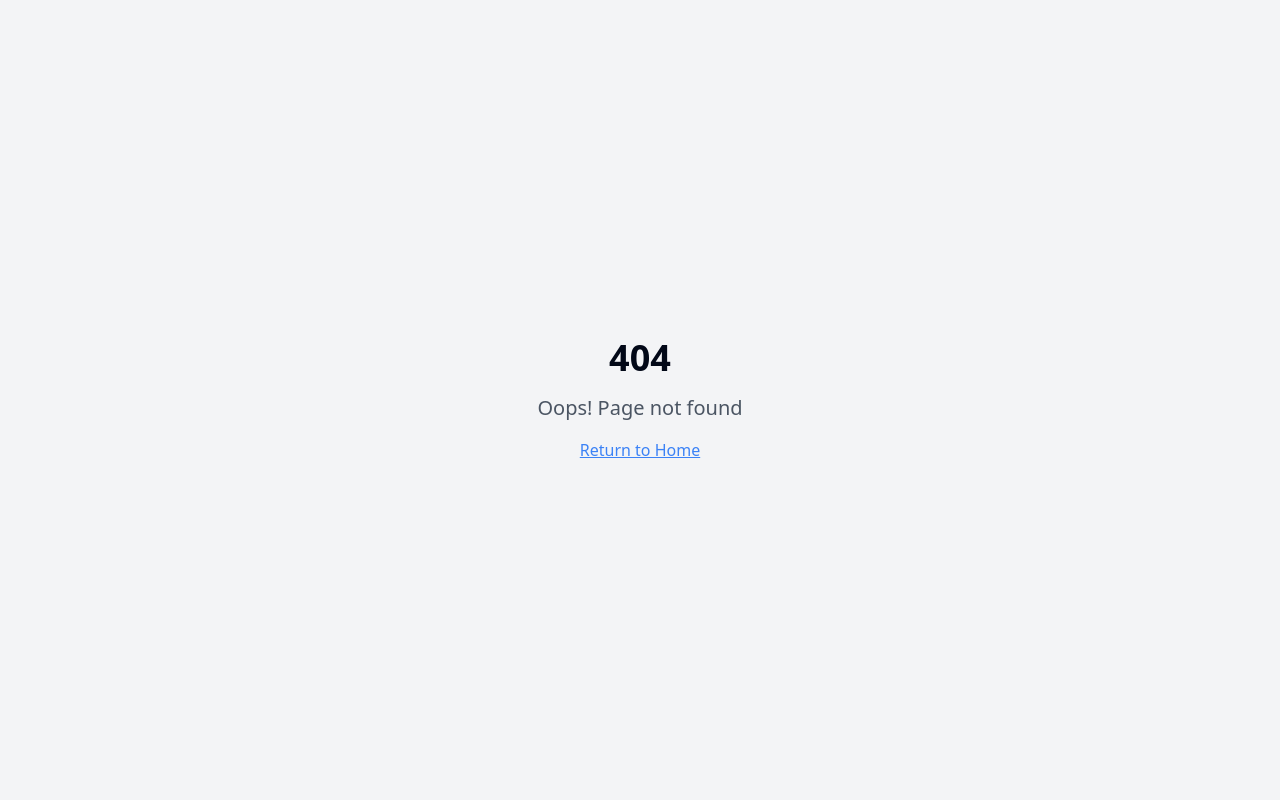
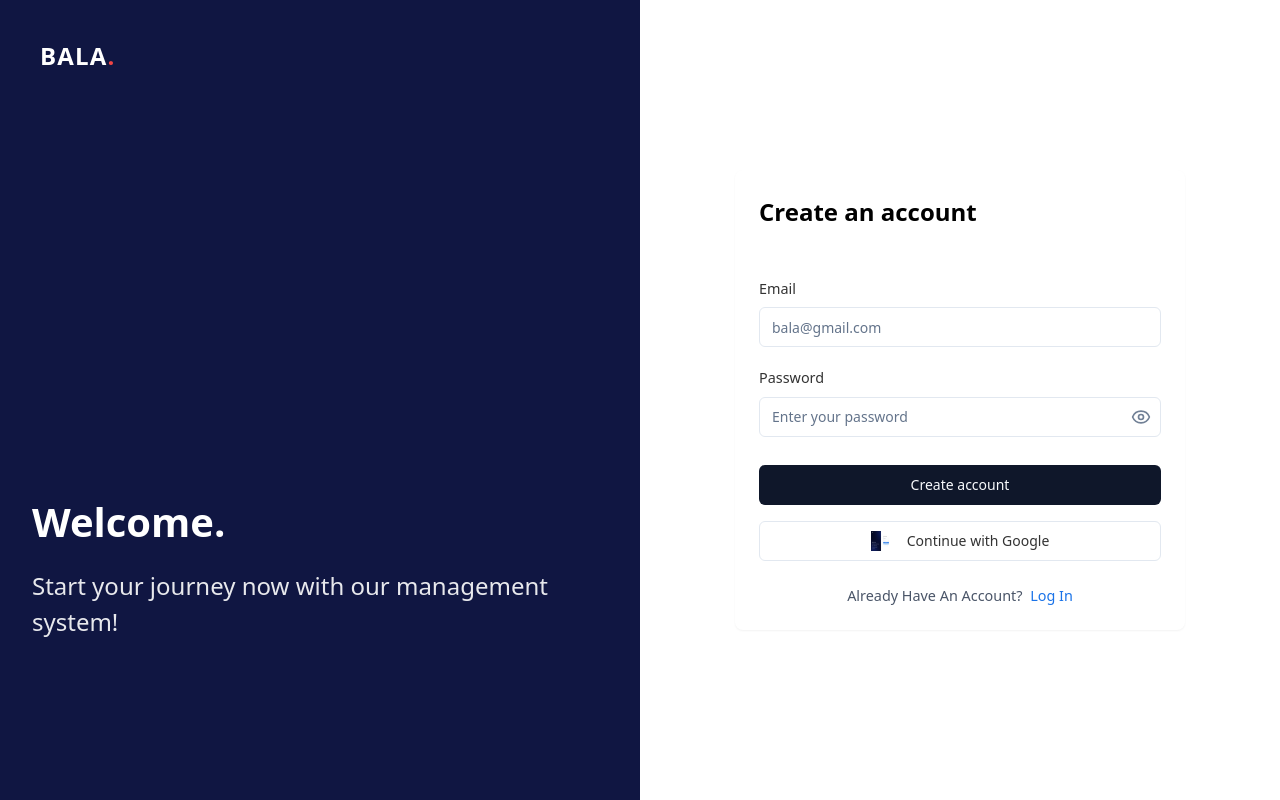
Before and after one commit to ErenaShah/react-gatekeeper-portal, a React (Vite) app: page /signup in a window 1280 px wide. Before the commit this address had no page. Built offline with nearby package versions, Linux system fonts and the light colour scheme.

Commit message:
Add signup page navigation
Implement navigation to the signup page when the signup link is clicked.

```diff
--- a/src/App.tsx
+++ b/src/App.tsx
@@ -6,6 +6,7 @@ import { QueryClient, QueryClientProvider } from "@tanstack/react-query";
 import { BrowserRouter, Routes, Route } from "react-router-dom";
 import Index from "./pages/Index";
 import Login from "./pages/Login";
+import Signup from "./pages/Signup";
 import NotFound from "./pages/NotFound";
 
 const queryClient = new QueryClient();
@@ -19,6 +20,7 @@ const App = () => (
         <Routes>
           <Route path="/" element={<Index />} />
           <Route path="/login" element={<Login />} />
+          <Route path="/signup" element={<Signup />} />
           {/* ADD ALL CUSTOM ROUTES ABOVE THE CATCH-ALL "*" ROUTE */}
           <Route path="*" element={<NotFound />} />
         </Routes>
--- /dev/null
+++ b/src/pages/Signup.tsx
@@ -0,0 +1,98 @@
+
+import React, { useState } from "react";
+import { Link } from "react-router-dom";
+import { Eye, EyeOff, LogIn } from "lucide-react";
+import { Button } from "@/components/ui/button";
+import { Input } from "@/components/ui/input";
+import { Card, CardContent, CardHeader } from "@/components/ui/card";
+import "../styles/Signup.css";
+import BalaLogo from "@/components/BalaLogo";
+
+const Signup: React.FC = () => {
+  const [email, setEmail] = useState("");
+  const [password, setPassword] = useState("");
+  const [showPassword, setShowPassword] = useState(false);
+
+  const handleSubmit = (e: React.FormEvent) => {
+    e.preventDefault();
+    console.log("Signup attempt with:", { email, password });
+    // Here you would typically handle user registration
+  };
+
+  const togglePasswordVisibility = () => {
+    setShowPassword(!showPassword);
+  };
+
+  return (
+    <div className="signup-container">
+      <div className="signup-left-panel">
+        <div className="logo-container">
+          <BalaLogo />
+        </div>
+        <div className="welcome-text">
+          <h1>Welcome.</h1>
+          <p>Start your journey now with our management system!</p>
+        </div>
+      </div>
+
+      <div className="signup-right-panel">
+        <Card className="signup-card">
+          <CardHeader>
+            <h1 className="signup-heading">Create an account</h1>
+          </CardHeader>
+          <CardContent>
+            <form onSubmit={handleSubmit}>
+              <div className="form-group">
+                <label htmlFor="email" className="form-label">
+                  Email
+                </label>
+                <Input
+                  id="email"
+                  type="email"
+                  value={email}
+                  onChange={(e) => setEmail(e.target.value)}
+                  placeholder="bala@gmail.com"
+                  className="signup-input"
+                />
+              </div>
+              <div className="form-group">
+                <label htmlFor="password" className="form-label">
+                  Password
+                </label>
+                <div className="password-input-container">
+                  <Input
+                    id="password"
+                    type={showPassword ? "text" : "password"}
+                    value={password}
+                    onChange={(e) => setPassword(e.target.value)}
+                    placeholder="Enter your password"
+                    className="signup-input"
+                  />
+                  <button
+                    type="button"
+                    onClick={togglePasswordVisibility}
+                    className="password-toggle"
+                  >
+                    {showPassword ? <EyeOff size={20} /> : <Eye size={20} />}
+                  </button>
+                </div>
+              </div>
+              <Button type="submit" className="signup-button">
+                Create account
+              </Button>
+              <Button type="button" variant="outline" className="google-button">
+                <img src="/lovable-uploads/72f266f9-2c3d-49b9-8ad5-da737b20d9eb.png" alt="Google" className="google-icon" />
+                Continue with Google
+              </Button>
+              <div className="login-prompt">
+                Already Have An Account? <Link to="/login" className="login-link">Log In</Link>
+              </div>
+            </form>
+          </CardContent>
+        </Card>
+      </div>
+    </div>
+  );
+};
+
+export default Signup;
--- /dev/null
+++ b/src/styles/Signup.css
@@ -0,0 +1,170 @@
+
+.signup-container {
+  display: flex;
+  min-height: 100vh;
+}
+
+.signup-left-panel {
+  flex: 1;
+  background-color: theme('colors.bala.DEFAULT');
+  padding: 2rem;
+  display: flex;
+  flex-direction: column;
+  position: relative;
+}
+
+.logo-container {
+  margin-bottom: 8rem;
+}
+
+.welcome-text {
+  margin-top: auto;
+  margin-bottom: 8rem;
+  color: white;
+}
+
+.welcome-text h1 {
+  font-size: 2.5rem;
+  font-weight: 600;
+  margin-bottom: 1rem;
+}
+
+.welcome-text p {
+  font-size: 1.5rem;
+  line-height: 1.5;
+  opacity: 0.9;
+}
+
+.signup-right-panel {
+  flex: 1;
+  display: flex;
+  align-items: center;
+  justify-content: center;
+  padding: 2rem;
+}
+
+.signup-card {
+  width: 100%;
+  max-width: 450px;
+  box-shadow: none;
+  border: none;
+}
+
+.signup-heading {
+  font-size: 1.5rem;
+  font-weight: 600;
+  color: #000;
+  margin-bottom: 1.5rem;
+}
+
+.form-group {
+  margin-bottom: 1.25rem;
+}
+
+.form-label {
+  display: block;
+  margin-bottom: 0.5rem;
+  font-weight: 500;
+  color: #333;
+  font-size: 0.9rem;
+}
+
+.signup-input {
+  width: 100%;
+  padding: 0.75rem;
+  border: 1px solid #e2e8f0;
+  border-radius: 6px;
+  font-size: 0.9rem;
+}
+
+.password-input-container {
+  position: relative;
+}
+
+.password-toggle {
+  position: absolute;
+  right: 10px;
+  top: 50%;
+  transform: translateY(-50%);
+  background: none;
+  border: none;
+  cursor: pointer;
+  color: #718096;
+}
+
+.signup-button {
+  width: 100%;
+  padding: 0.75rem;
+  background-color: theme('colors.bala.button');
+  color: white;
+  border: none;
+  border-radius: 6px;
+  font-weight: 500;
+  margin-top: 0.5rem;
+  margin-bottom: 1rem;
+  cursor: pointer;
+  transition: background-color 0.2s;
+}
+
+.signup-button:hover {
+  background-color: #1666d0;
+}
+
+.google-button {
+  width: 100%;
+  padding: 0.75rem;
+  background-color: #f8fafc;
+  color: #333;
+  border: 1px solid #e2e8f0;
+  border-radius: 6px;
+  font-weight: 500;
+  margin-bottom: 1.5rem;
+  display: flex;
+  align-items: center;
+  justify-content: center;
+  cursor: pointer;
+  transition: background-color 0.2s;
+}
+
+.google-button:hover {
+  background-color: #f1f5f9;
+}
+
+.google-icon {
+  width: 20px;
+  height: 20px;
+  margin-right: 0.5rem;
+}
+
+.login-prompt {
+  text-align: center;
+  font-size: 0.9rem;
+  color: #4a5568;
+}
+
+.login-link {
+  color: theme('colors.bala.button');
+  font-weight: 500;
+  text-decoration: none;
+  margin-left: 0.25rem;
+}
+
+/* Responsive adjustments */
+@media (max-width: 768px) {
+  .signup-container {
+    flex-direction: column;
+  }
+
+  .signup-left-panel {
+    padding: 1.5rem;
+  }
+
+  .welcome-text {
+    margin-top: 1rem;
+    margin-bottom: 2rem;
+  }
+
+  .signup-card {
+    max-width: 100%;
+  }
+}
```
Also changed, not shown: public/lovable-uploads/72f266f9-2c3d-49b9-8ad5-da737b20d9eb.png (added).
